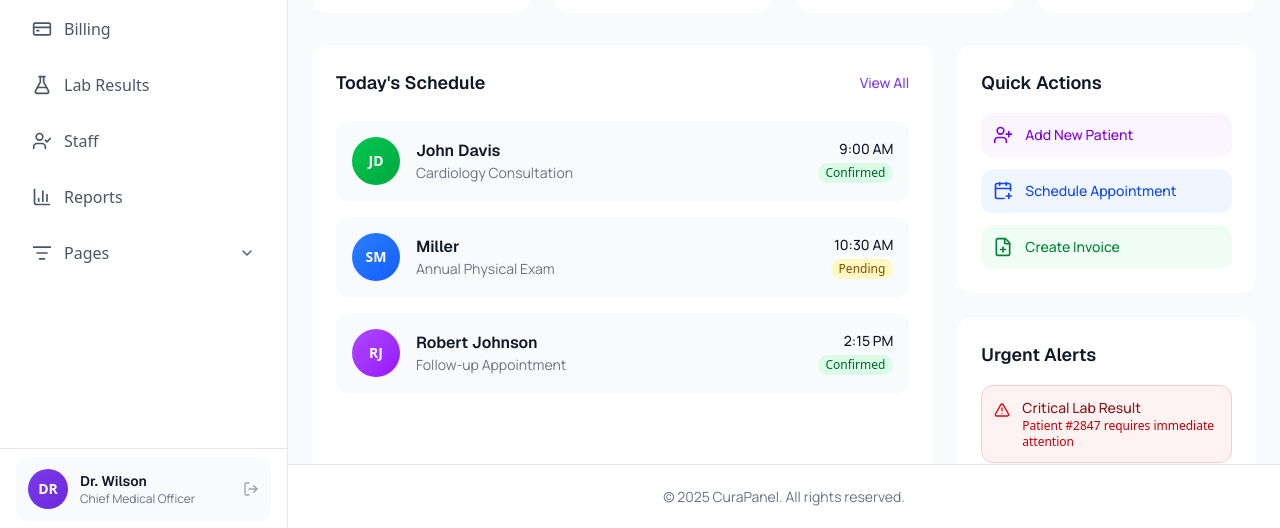
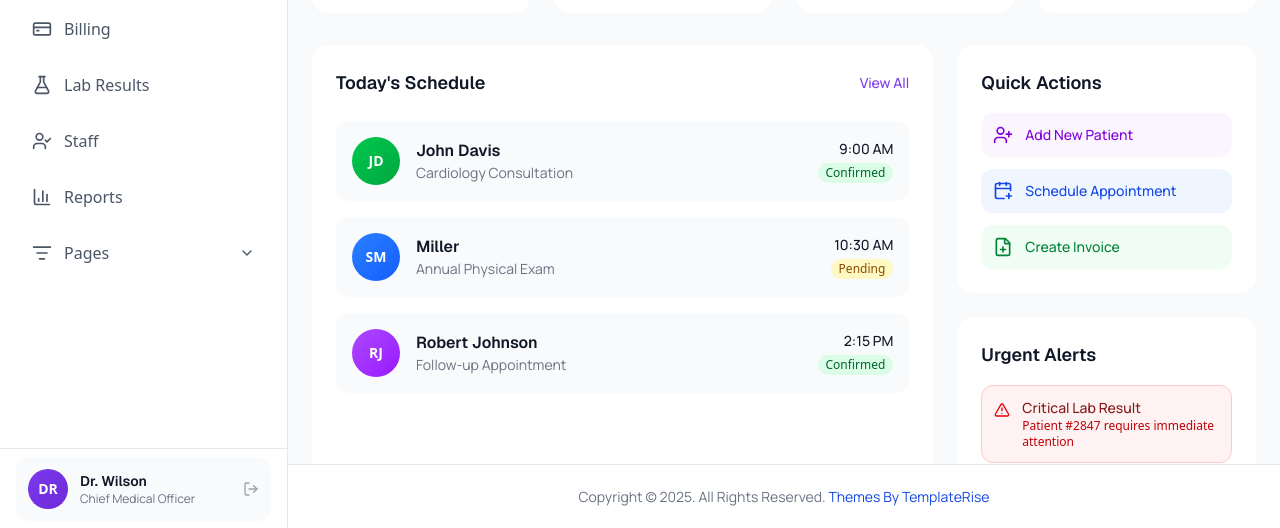
Before and after one commit to templaterise-theme/curapanel-free-tailwind-css-healthcare-admin-dashboard-template, a website: page index.html in a window 1280 px wide. Shown: the part 272-800 px from the top of the page. Drawn offline with nearby package versions, Linux system fonts and the light colour scheme.

Commit message:
first commit

```diff
--- a/index.html
+++ b/index.html
@@ -515,7 +515,7 @@
             <footer>
                 <div class="py-6 px-4 bg-white dark:bg-gray-800 border-t border-gray-200 dark:border-gray-700 flex flex-col md:flex-row justify-center items-center h-16">
                     <p class="text-sm font-body text-gray-500 dark:text-gray-400 mb-4 md:mb-0">
-                        © 2025 CuraPanel. All rights reserved.
+                        Copyright © 2025. All Rights Reserved. <a href="https://www.templaterise.com/" class="text-blue-700" target="_blank">Themes By TemplateRise</a>
                     </p>
                 </div>
             </footer>
```
Also changed, not shown: 404.html (+0 -1 lines), appointments.html (+1 -1 lines), billing.html (+1 -1 lines), lab-results.html (+1 -1 lines), patients.html (+1 -1 lines), reports.html (+1 -1 lines), staff.html (+1 -1 lines), assets/css/output.css.
